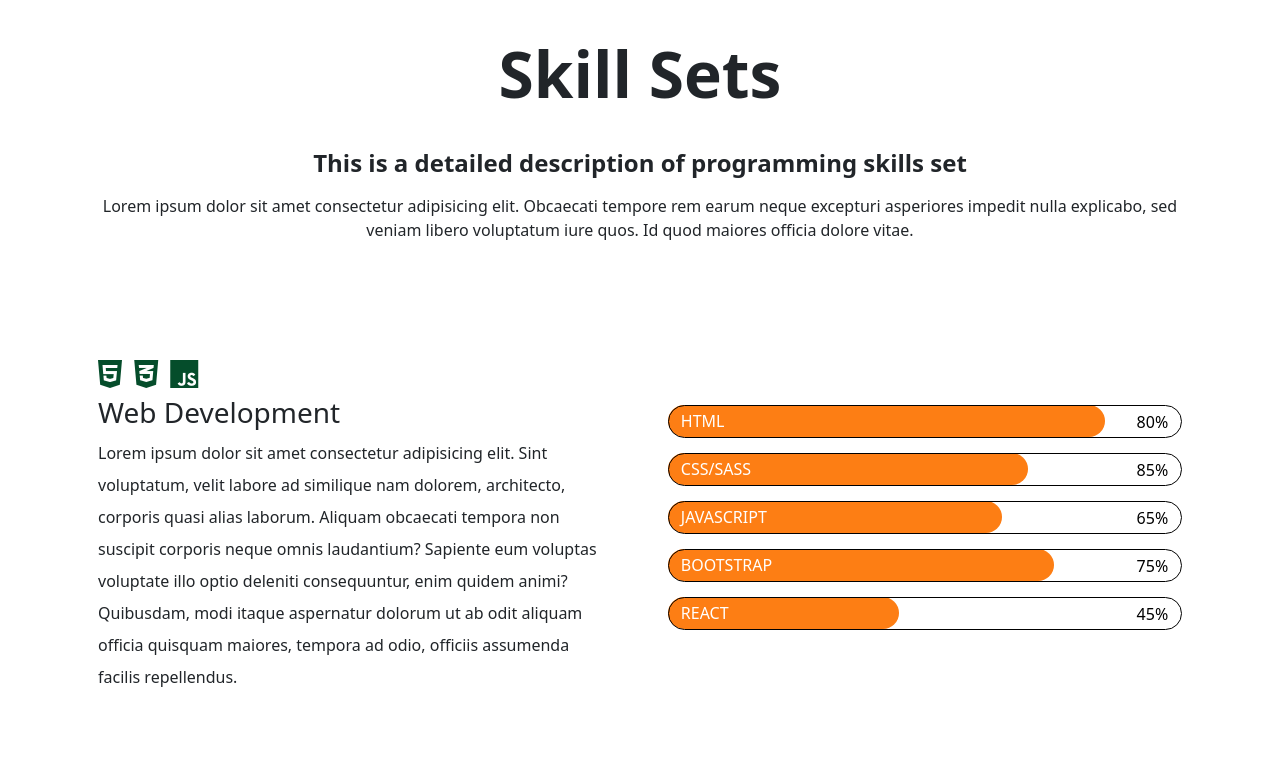
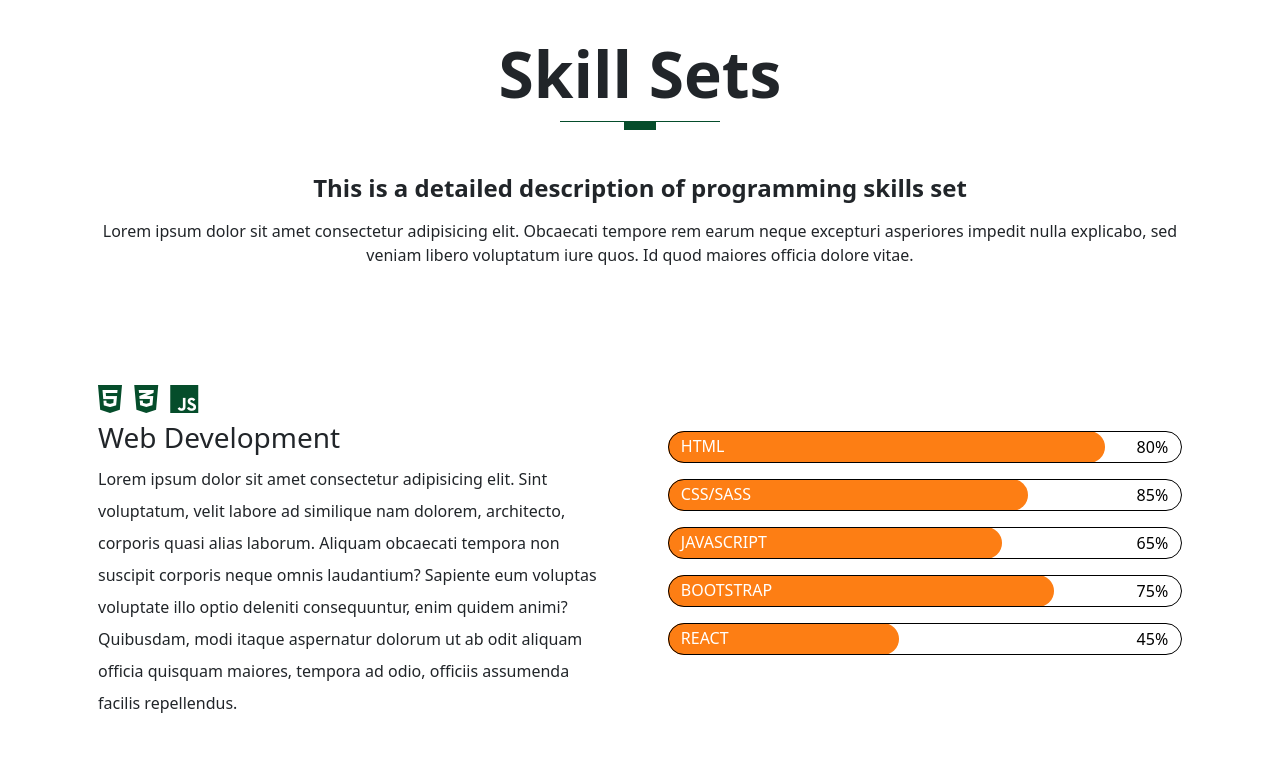
Before and after one commit to SiphokuhleZwane/Portfolio-Website, a website: page index.html in a window 1280 px wide. Shown: the part 780-1552 px from the top of the page. Drawn offline with Linux system fonts and the light colour scheme.

Commit message:
added headline for section headings

```diff
--- a/scss/components/_typography.scss
+++ b/scss/components/_typography.scss
@@ -25,7 +25,6 @@
 
 .display-2 {
 
-
     &.display-2--name {
         font-size: 2.3rem;
         text-transform: capitalize;
@@ -41,5 +40,26 @@
         background-color: $secondary;
         padding: 0.3rem 0.5rem;
     }
+}
 
+
+// heading line
+.heading-line::before {
+    content: "";
+    width: 10rem;
+    height: 0.1rem;
+    display: block;
+    margin: 0 auto;
+    background-color: $primary;
 }
+
+.heading-line::after {
+    content: "";
+    width: 2rem;
+    padding-top: 0.5rem;
+    height: 0.1rem;
+    display: block;
+    margin: 0 auto;
+    margin-bottom: 1rem;
+    background-color: $primary;
+}
```
Also changed, not shown: assets/css/style.css, 1 other file. Lines whose indentation alone changed are shown as unchanged.
